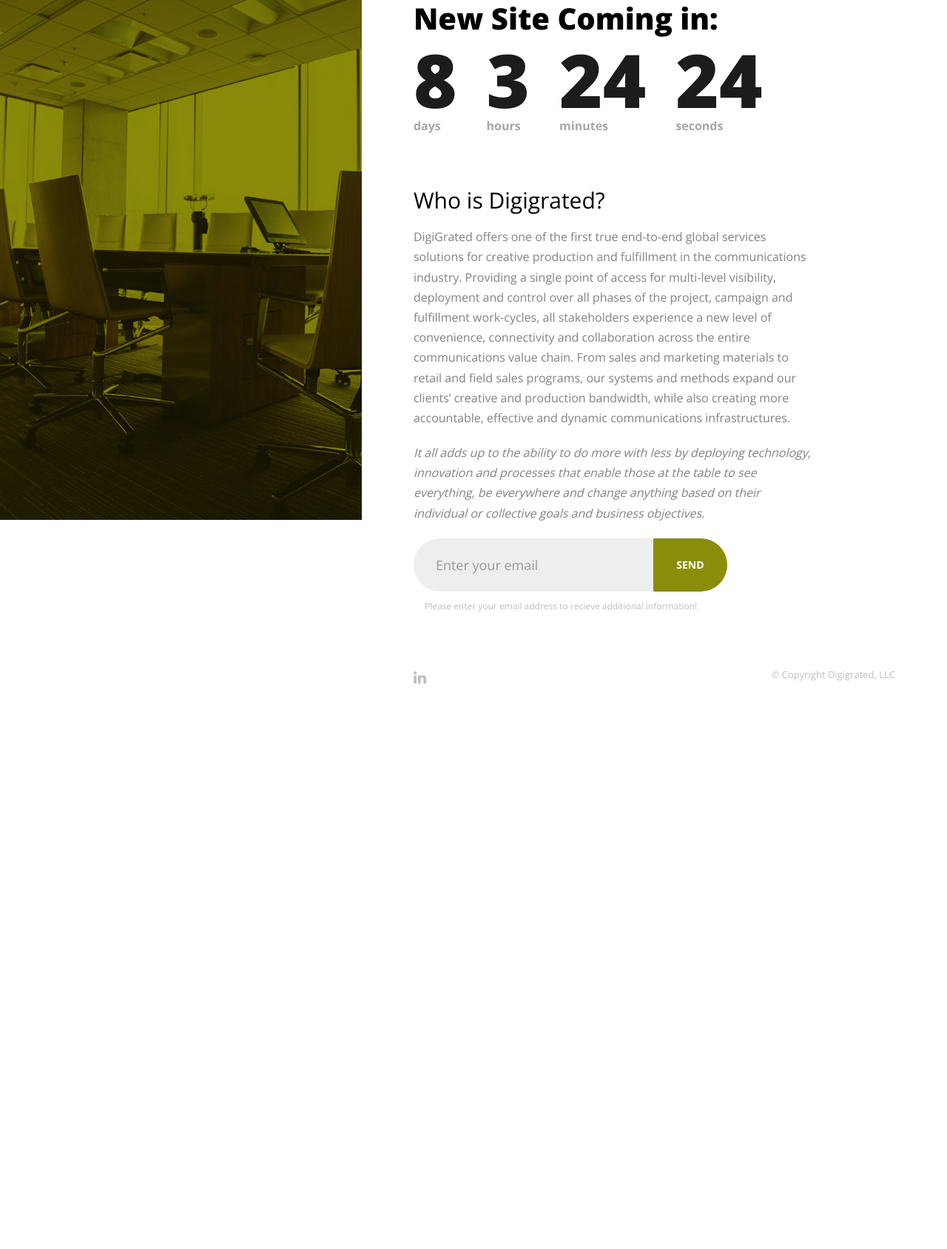
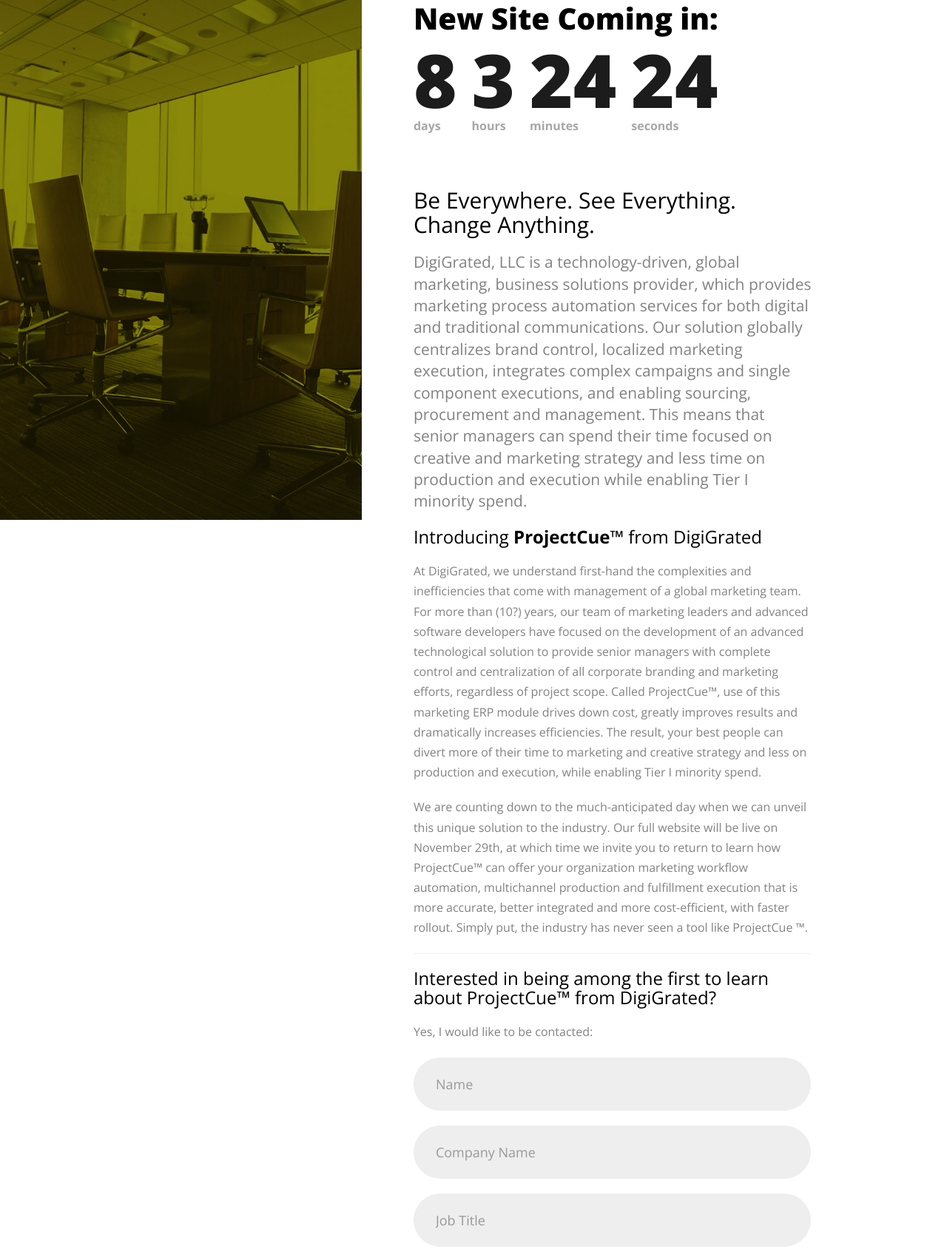
Before and after one commit to 8ctopotamus/digigrated-landing-pg, a website: page index.html in a window 1280 px wide. Shown: the part 97-1786 px from the top of the page at 74% size. Before the commit the page ends 1062 px from the top, so only its background shows below. Drawn offline with nearby package versions, Linux system fonts and the light colour scheme; files whose address does not match are found by name.

Commit message:
copy/form edits

```diff
--- a/index.html
+++ b/index.html
@@ -12,17 +12,6 @@
 	<meta name="viewport" content="width=device-width, initial-scale=1">
 	<meta name="description" content="A Single Source Solution for Business Process Outsourcing Communication Production and Fullfillment, PARTNERS, NEW PARTNERS" />
 	<meta name="author" content="icshelpsyou.com" />
-
-  <!-- Facebook and Twitter integration -->
-	<!-- <meta property="og:title" content=""/>
-	<meta property="og:image" content=""/>
-	<meta property="og:url" content=""/>
-	<meta property="og:site_name" content=""/>
-	<meta property="og:description" content=""/>
-	<meta name="twitter:title" content="" />
-	<meta name="twitter:image" content="" />
-	<meta name="twitter:url" content="" />
-	<meta name="twitter:card" content="" /> -->
 
 	<link rel="shortcut icon" type="image/png" href="favicon.ico"/>
 
@@ -70,20 +59,32 @@
 							</div>
 
 							<div class="col-lg-10 animate-box">
-								<h2>Who is Digigrated?</h2>
-								<p>DigiGrated offers one of the first true end-to-end global services solutions for creative production and fulfillment in the communications industry. Providing a single point of access for multi-level visibility, deployment and control over all phases of the project, campaign and fulfillment work-cycles, all stakeholders experience a new level of convenience, connectivity and collaboration across the entire communications value chain. From sales and marketing materials to retail and field sales programs, our systems and methods expand our clients’ creative and production bandwidth, while also creating more accountable, effective and dynamic communications infrastructures.</p>
+								<h2>Be Everywhere. See Everything. Change Anything.</h2>
+								<p class="lead">DigiGrated, LLC is a technology-driven, global marketing, business solutions provider, which provides marketing process automation services for both digital and traditional communications. Our solution globally centralizes brand control, localized marketing execution, integrates complex campaigns and single component executions, and enabling sourcing, procurement and management. This means that senior managers can spend their time focused on creative and marketing strategy and less time on production and execution while enabling Tier I minority spend.</p>
 
-								<p><em>It all adds up to the ability to do more with less by deploying technology, innovation and processes that enable those at the table to see everything, be everywhere and change anything based on their individual or collective goals and business objectives. </em></p>
-							</div>
+								<h3>Introducing <strong>ProjectCue™</strong> from DigiGrated</h3>
+								<p>At DigiGrated, we understand first-hand the complexities and inefficiencies that come with management of a global marketing team. For more than (10?) years, our team of marketing leaders and advanced software developers have focused on the development of an advanced technological solution to provide senior managers with complete control and centralization of all corporate branding and marketing efforts, regardless of project scope. Called ProjectCue™, use of this marketing ERP module drives down cost, greatly improves results and dramatically increases efficiencies. The result, your best people can divert more of their time to marketing and creative strategy and less on production and execution, while enabling Tier I minority spend.</p>
 
-							<div class="col-lg-8 animate-box">
-								<form action="https://formspree.io/joshnaylor88@gmail.com" id="gtco-subscribe" method="POST">
+								<p>We are counting down to the much-anticipated day when we can unveil this unique solution to the industry. Our full website will be live on November 29th, at which time we invite you to return to learn how ProjectCue™ can offer your organization marketing workflow automation, multichannel production and fulfillment execution that is more accurate, better integrated and more cost-efficient, with faster rollout. Simply put, the industry has never seen a tool like ProjectCue ™.</p>
+
+								<hr/>
+
+								<h3>Interested in being among the first to learn about ProjectCue™ from DigiGrated?</h3>
+								<p>Yes, I would like to be contacted:</p>
+
+								<form action="https://formspree.io/ed@digigrated.com" id="gtco-subscribe" method="POST">
 									<div class="form-group">
-								    <input type="email" name="_replyto" placeholder="Enter your email" class="form-control">
-								    <input type="submit" value="Send" class="btn btn-primary">
-										<p class="tip">Please enter your email address to recieve additional information!</p>
+										<input type="text" name="name" placeholder="Name" class="form-control" />
+										<input type="text" name="company_name" placeholder="Company Name" class="form-control" />
+										<input type="text" name="job_title" placeholder="Job Title" class="form-control" />
+										<input type="email" name="_replyto" placeholder="Enter your email" class="form-control" />
+										<input type="tel" name="phone" placeholder="Phone Number" class="form-control" />										<textarea name="message" rows="8" cols="40" placeholder="Message" class="form-control"></textarea>
+
+										<input type="text" name="_gotcha" style="display:none" />
+										<input type="submit" value="Send" class="btn btn-primary">
 									</div>
 								</form>
+
 							</div>
 						</div>
 					</div>
@@ -97,13 +98,10 @@
 				<div class="col-md-6">
 					<ul id="gtco-social">
 						<li><a href="https://www.linkedin.com/company/digigrated-llc." target="_blank"><i class="icon-linkedin"></i></a></li>
-						<!-- <li><a href="#"><i class="icon-facebook"></i></a></li>
-						<li><a href="#"><i class="icon-twitter"></i></a></li> -->
-						<!-- <li><a href="#"><i class="icon-google-plus"></i></a></li>-->
 					</ul>
 				</div>
 				<div class="col-md-6 gtco-copyright">
-					<p>&copy; Copyright Digigrated, LLC</p>
+					<p>&copy; Copyright Digigrated, LLC<br/>241 N. Broadway, Suite 500, Milwaukee, WI 53202</p>
 				</div>
 			</div>
 		</div>
--- a/js/main.js
+++ b/js/main.js
@@ -112,9 +112,7 @@
 		contentWayPoint();
 		loaderPage();
 		screenHeight();
-
-					countDown();
-
+		countDown();
 	});
 
 
--- a/sass/style.scss
+++ b/sass/style.scss
@@ -187,7 +187,7 @@
 
 
 	@media screen and (max-width: $screen-sm) {
-		background-image: url(../images/working-table.jpg);
+		background-image: url(../images/digi-header.jpg);
 		width: 100%;
 		position: relative;
 		height: 200px;
@@ -231,7 +231,7 @@
 	width: 100%;
 	.simply-section {
 		float: left;
-		margin-right: 40px;
+		margin-right: 20px;
 		margin-bottom: 10px;
 		text-align: center;
 		&:last-child {
@@ -288,6 +288,7 @@
 			padding-right: 150px;
 
 			padding-left: 30px;
+			margin-bottom: 20px;
 
 			border: none!important;
 			background: #eeeeee;
@@ -295,20 +296,21 @@
 			font-size: 18px;
 		}
 		.btn {
-			width: 100px;
-			position: absolute;
-			right: 0;
-			top: 0;
+			width: 200px;
+			// position: absolute;
+			// right: 0;
+			// top: 0;
 			font-weight: 700;
 			height: 72px;
 			font-size: 14px;
 			color: $brand-white;
 			border: none!important;
+			border-radius: 100px;
 			background: $brand-primary;
 			color: $brand-white;
 			text-transform: uppercase;
-			border-top-right-radius: 100px;
-			border-bottom-right-radius: 100px;
+			// border-top-right-radius: 100px;
+			// border-bottom-right-radius: 100px;
 			@include transition(.3s);
 
 			&:hover, &:active, &:focus {
```
Also changed, not shown: css/style.css, images/digi-header.jpg (added).
